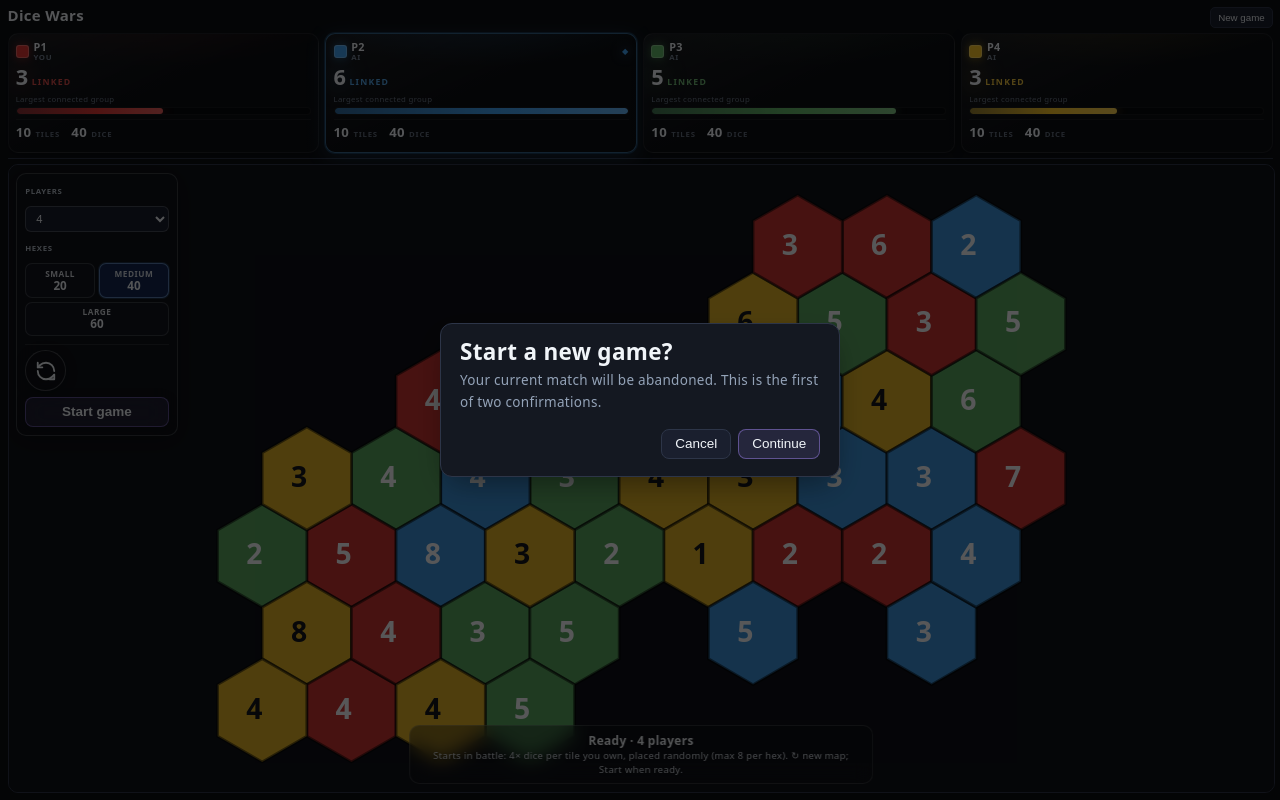
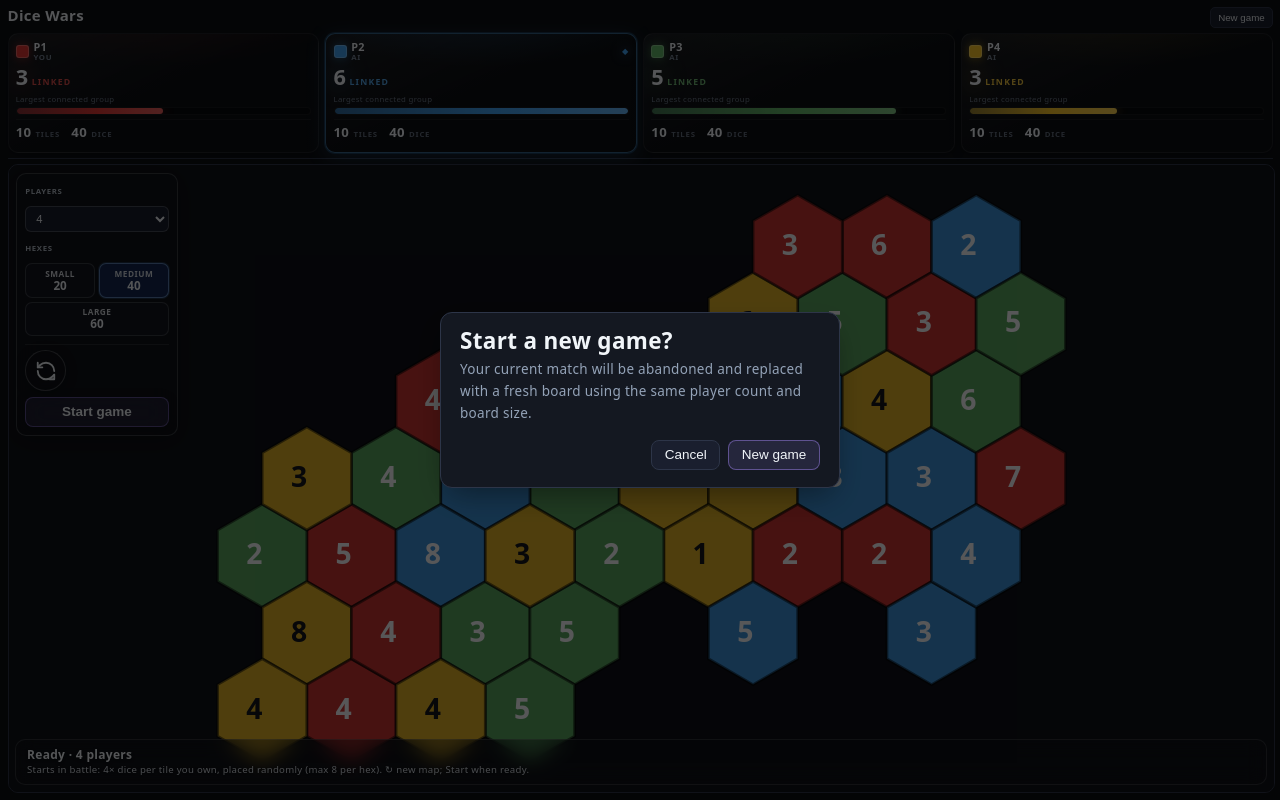
Before and after one commit to zeiglerellis-create/dicewars, a React (Vite) app: page / in a window 1280 px wide. Both pictures are taken after a click on the button "New game". Built offline with nearby package versions, Linux system fonts and the light colour scheme.

Commit message:
UI: icon turn actions by prompt; single New game confirm
- End turn and Skip AI as bottom-right icon buttons beside the prompt bar
- Remove top-centered float; update in-game copy to reference icons
- New game: one modal with Cancel / New game

Made-with: Cursor

```diff
--- a/src/App.css
+++ b/src/App.css
@@ -395,22 +395,36 @@
   background: #0f1117;
 }
 
-/* Floating overlays on the board (do not resize the canvas) */
-.dw-board-prompt {
+/* Bottom prompt + turn actions (icons bottom-right) */
+.dw-board-prompt-bar {
   position: absolute;
-  left: 50%;
-  bottom: 0.55rem;
-  transform: translateX(-50%);
-  width: min(94%, 440px);
+  left: 0.45rem;
+  right: 0.45rem;
+  bottom: 0.5rem;
+  z-index: 5;
+  display: flex;
+  flex-direction: row;
+  align-items: flex-end;
+  justify-content: space-between;
+  gap: 0.45rem;
+  pointer-events: none;
+}
+
+.dw-board-prompt-text {
+  flex: 1;
+  min-width: 0;
+  max-width: min(100%, 26rem);
   padding: 0.42rem 0.72rem 0.48rem;
-  pointer-events: none;
-  text-align: center;
-  z-index: 5;
+  text-align: left;
   background: rgba(15, 17, 23, 0.38);
   backdrop-filter: blur(10px);
   -webkit-backdrop-filter: blur(10px);
   border-radius: 10px;
   border: 1px solid rgba(255, 255, 255, 0.14);
+}
+
+.dw-board-prompt-bar:not(.dw-board-prompt-bar--with-actions) .dw-board-prompt-text {
+  max-width: none;
 }
 
 .dw-board-prompt-title {
@@ -556,24 +570,60 @@
   min-width: 0;
 }
 
-.dw-board-float--endturn {
-  top: 0.5rem;
-  left: 50%;
-  transform: translateX(-50%);
+.dw-board-prompt-actions {
+  display: flex;
+  flex-direction: row;
+  flex-wrap: nowrap;
+  align-items: center;
+  gap: 0.32rem;
+  flex-shrink: 0;
+  pointer-events: auto;
 }
 
-.dw-board-actions-row {
-  display: flex;
-  flex-direction: row;
-  flex-wrap: wrap;
+.dw-board-icon-btn {
+  display: inline-flex;
   align-items: center;
   justify-content: center;
-  gap: 0.42rem;
+  width: 2.55rem;
+  height: 2.55rem;
+  padding: 0;
+  border-radius: 10px;
+  border: 1px solid rgba(255, 255, 255, 0.22);
+  background: rgba(15, 17, 23, 0.55);
+  color: #f1f5f9;
+  cursor: pointer;
+  box-shadow: 0 2px 12px rgba(0, 0, 0, 0.35);
+  backdrop-filter: blur(10px);
+  -webkit-backdrop-filter: blur(10px);
+  transition:
+    background 0.15s ease,
+    border-color 0.15s ease,
+    transform 0.12s ease;
 }
 
-.btn-board.dw-board-action--secondary {
-  background: rgba(15, 17, 23, 0.55);
-  border-color: rgba(255, 255, 255, 0.28);
+.dw-board-icon-btn:hover {
+  background: rgba(30, 36, 52, 0.75);
+  border-color: rgba(255, 255, 255, 0.32);
+}
+
+.dw-board-icon-btn:active {
+  transform: scale(0.96);
+}
+
+.dw-board-icon-btn--primary {
+  border-color: rgba(96, 165, 250, 0.55);
+  background: rgba(37, 99, 235, 0.42);
+  color: #f8fafc;
+}
+
+.dw-board-icon-btn--primary:hover {
+  background: rgba(59, 130, 246, 0.52);
+  border-color: rgba(147, 197, 253, 0.65);
+}
+
+.dw-board-icon-btn--secondary {
+  border-color: rgba(255, 255, 255, 0.2);
+  background: rgba(15, 17, 23, 0.65);
 }
 
 /* ——— Mobile: taller board, compact player strip, key stats only ——— */
@@ -686,6 +736,11 @@
 
   .dw-board-prompt-detail {
     font-size: 0.58rem;
+  }
+
+  .dw-board-icon-btn {
+    width: 2.35rem;
+    height: 2.35rem;
   }
 
   .btn-board {
--- a/src/ui/BoardChrome.tsx
+++ b/src/ui/BoardChrome.tsx
@@ -32,7 +32,7 @@ function placementPrompt(game: GameState): { title: string; detail: string } | n
   if (game.players.isBot[p]) {
     return {
       title: 'AI is placing dice…',
-      detail: 'Watch the board or tap Skip AI on the board (next to End turn when shown).',
+      detail: 'Watch the board or tap the skip (fast-forward) icon by the directions.',
     }
   }
   return {
@@ -47,13 +47,13 @@ function battlePrompt(game: GameState): { title: string; detail: string } | null
   if (game.players.isBot[p]) {
     return {
       title: 'AI is taking its battle turn…',
-      detail: 'Tap Skip AI at the top of the board (same row as End turn on your turns).',
+      detail: 'Tap the skip (fast-forward) icon by the directions, or wait for the AI.',
     }
   }
   const sel = game.battle.selection.selectedAttackerHexId
   return {
     title: sel ? 'Choose an adjacent enemy hex to attack' : 'Choose one of your hexes to attack from',
-    detail: 'Need at least 2 dice on the attacker. When finished attacking, tap End turn.',
+    detail: 'Need at least 2 dice on the attacker. When finished, tap the end-turn (arrow) icon by the directions.',
   }
 }
 
@@ -61,6 +61,33 @@ const SIZE_LABELS: Record<BoardHexPreset, string> = {
   20: 'Small',
   40: 'Medium',
   60: 'Large',
+}
+
+function IconEndTurn() {
+  return (
+    <svg
+      width="22"
+      height="22"
+      viewBox="0 0 24 24"
+      fill="none"
+      stroke="currentColor"
+      strokeWidth="2.2"
+      strokeLinecap="round"
+      strokeLinejoin="round"
+      aria-hidden
+    >
+      <path d="M5 12h11" />
+      <path d="M13 7l6 5-6 5" />
+    </svg>
+  )
+}
+
+function IconSkipAi() {
+  return (
+    <svg width="22" height="22" viewBox="0 0 24 24" fill="currentColor" aria-hidden>
+      <path d="M5 6v12l9-6-9-6zm9 0v12l8-6-8-6z" />
+    </svg>
+  )
 }
 
 export function BoardChrome({
@@ -94,12 +121,42 @@ export function BoardChrome({
       }
     : reinforcementPrompt(game) ?? placementPrompt(game) ?? battlePrompt(game)
 
+  const showPromptActions = !pregame && (showSkipAi || canEndTurn)
+
   return (
     <>
       {prompt && (
-        <div className="dw-board-prompt" aria-live="polite">
-          <p className="dw-board-prompt-title">{prompt.title}</p>
-          <p className="dw-board-prompt-detail">{prompt.detail}</p>
+        <div className={'dw-board-prompt-bar' + (showPromptActions ? ' dw-board-prompt-bar--with-actions' : '')}>
+          <div className="dw-board-prompt-text" aria-live="polite">
+            <p className="dw-board-prompt-title">{prompt.title}</p>
+            <p className="dw-board-prompt-detail">{prompt.detail}</p>
+          </div>
+          {showPromptActions && (
+            <div className="dw-board-prompt-actions" role="toolbar" aria-label="Turn actions">
+              {showSkipAi && (
+                <button
+                  type="button"
+                  className="dw-board-icon-btn dw-board-icon-btn--secondary"
+                  onClick={onSkipAiTurns}
+                  title="Skip AI — jump to your turn"
+                  aria-label="Skip AI — jump to your turn"
+                >
+                  <IconSkipAi />
+                </button>
+              )}
+              {canEndTurn && (
+                <button
+                  type="button"
+                  className="dw-board-icon-btn dw-board-icon-btn--primary"
+                  onClick={onEndTurn}
+                  title="End turn"
+                  aria-label="End turn"
+                >
+                  <IconEndTurn />
+                </button>
+              )}
+            </div>
+          )}
         </div>
       )}
 
@@ -181,27 +238,6 @@ export function BoardChrome({
         </div>
       )}
 
-      {(canEndTurn || showSkipAi) && (
-        <div className="dw-board-float dw-board-float--endturn">
-          <div className="dw-board-actions-row">
-            {showSkipAi && (
-              <button
-                type="button"
-                className="btn btn-board dw-board-action--secondary"
-                onClick={onSkipAiTurns}
-                title="Finish AI moves and return to your turn"
-              >
-                Skip AI
-              </button>
-            )}
-            {canEndTurn && (
-              <button type="button" className="btn btn-board primary" onClick={onEndTurn}>
-                End turn
-              </button>
-            )}
-          </div>
-        </div>
-      )}
     </>
   )
 }
--- a/src/ui/HUD.tsx
+++ b/src/ui/HUD.tsx
@@ -4,23 +4,23 @@ import { playerTerritoryStats } from '../engine/scoring'
 
 export interface HUDProps {
   game: GameState
-  /** Called only after the two-step confirmation completes. */
+  /** Called when the user confirms starting a new game. */
   onNewGameConfirmed: () => void
   errorMessage: string | null
 }
 
 export function HUD({ game, onNewGameConfirmed, errorMessage }: HUDProps) {
-  const [newGameStep, setNewGameStep] = useState<0 | 1 | 2>(0)
+  const [newGameOpen, setNewGameOpen] = useState(false)
   const newGameTitleId = useId()
 
   useEffect(() => {
-    if (newGameStep === 0) return
+    if (!newGameOpen) return
     const onKey = (e: KeyboardEvent) => {
-      if (e.key === 'Escape') setNewGameStep(0)
+      if (e.key === 'Escape') setNewGameOpen(false)
     }
     window.addEventListener('keydown', onKey)
     return () => window.removeEventListener('keydown', onKey)
-  }, [newGameStep])
+  }, [newGameOpen])
 
   const showCurrentPlayerOutline =
     game.phase !== 'PREGAME' && game.phase !== 'GAME_OVER'
@@ -42,7 +42,7 @@ export function HUD({ game, onNewGameConfirmed, errorMessage }: HUDProps) {
           <button
             type="button"
             className="btn btn-sm toolbar-new-game"
-            onClick={() => setNewGameStep(1)}
+            onClick={() => setNewGameOpen(true)}
           >
             New game
           </button>
@@ -143,11 +143,11 @@ export function HUD({ game, onNewGameConfirmed, errorMessage }: HUDProps) {
         </div>
       </div>
 
-      {newGameStep > 0 && (
+      {newGameOpen && (
         <div
           className="modal-backdrop"
           role="presentation"
-          onClick={() => setNewGameStep(0)}
+          onClick={() => setNewGameOpen(false)}
         >
           <div
             className="modal modal--compact"
@@ -156,29 +156,13 @@ export function HUD({ game, onNewGameConfirmed, errorMessage }: HUDProps) {
             aria-labelledby={newGameTitleId}
             onClick={(e) => e.stopPropagation()}
           >
-            {newGameStep === 1 && (
-              <>
             <h2 id={newGameTitleId}>Start a new game?</h2>
-                <p>Your current match will be abandoned. This is the first of two confirmations.</p>
-                <div className="modal-actions modal-actions--row">
-                  <button type="button" className="btn" onClick={() => setNewGameStep(0)}>
-                    Cancel
-                  </button>
-                  <button type="button" className="btn primary" onClick={() => setNewGameStep(2)}>
-                    Continue
-                  </button>
-                </div>
-              </>
-            )}
-            {newGameStep === 2 && (
-              <>
-                <h2 id={newGameTitleId}>Confirm new game</h2>
             <p>
-                  <strong>Last step:</strong> discard this game and generate a fresh board with the same player count
-                  and board size?
+              Your current match will be abandoned and replaced with a fresh board using the same player count and board
+              size.
             </p>
             <div className="modal-actions modal-actions--row">
-                  <button type="button" className="btn" onClick={() => setNewGameStep(0)}>
+              <button type="button" className="btn" onClick={() => setNewGameOpen(false)}>
                 Cancel
               </button>
               <button
@@ -186,14 +170,12 @@ export function HUD({ game, onNewGameConfirmed, errorMessage }: HUDProps) {
                 className="btn primary"
                 onClick={() => {
                   onNewGameConfirmed()
-                      setNewGameStep(0)
+                  setNewGameOpen(false)
                 }}
               >
-                    Yes — new game
+                New game
               </button>
             </div>
-              </>
-            )}
           </div>
         </div>
       )}
```
Lines whose indentation alone changed are shown as unchanged.
